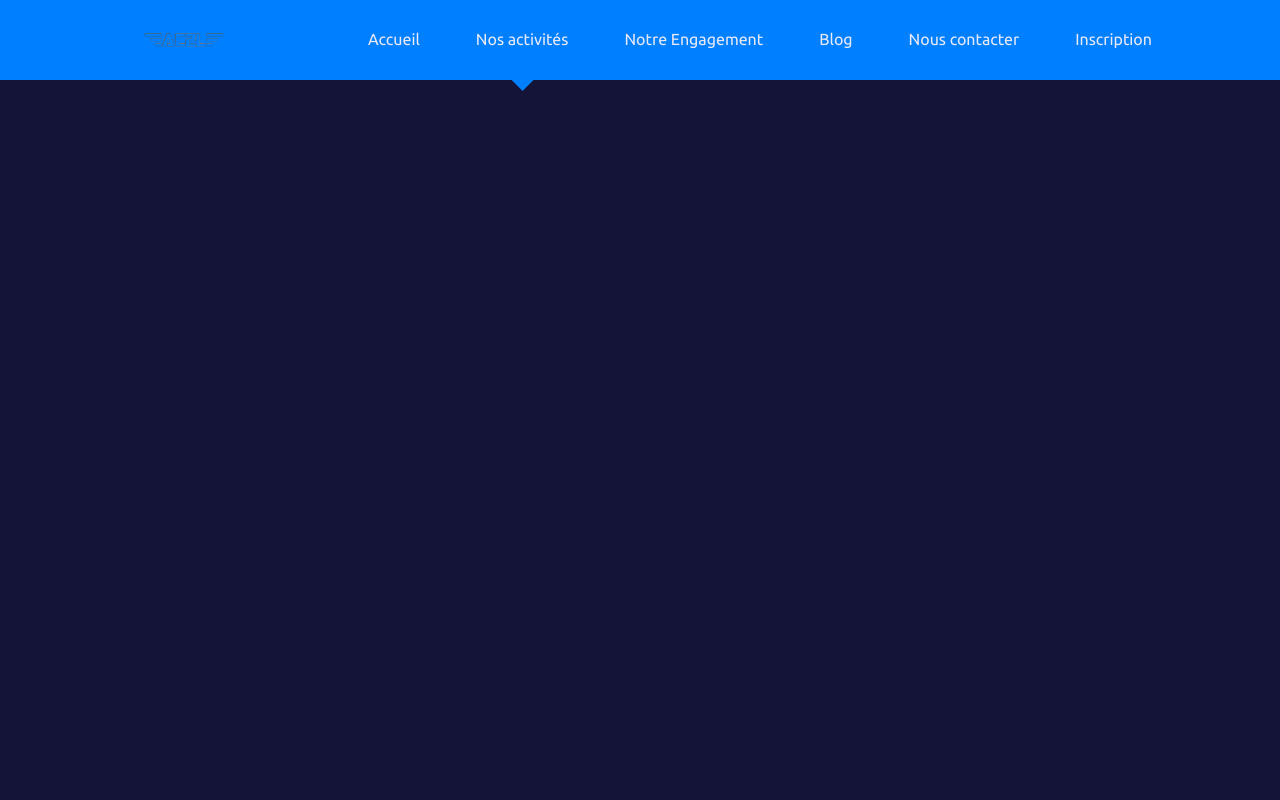
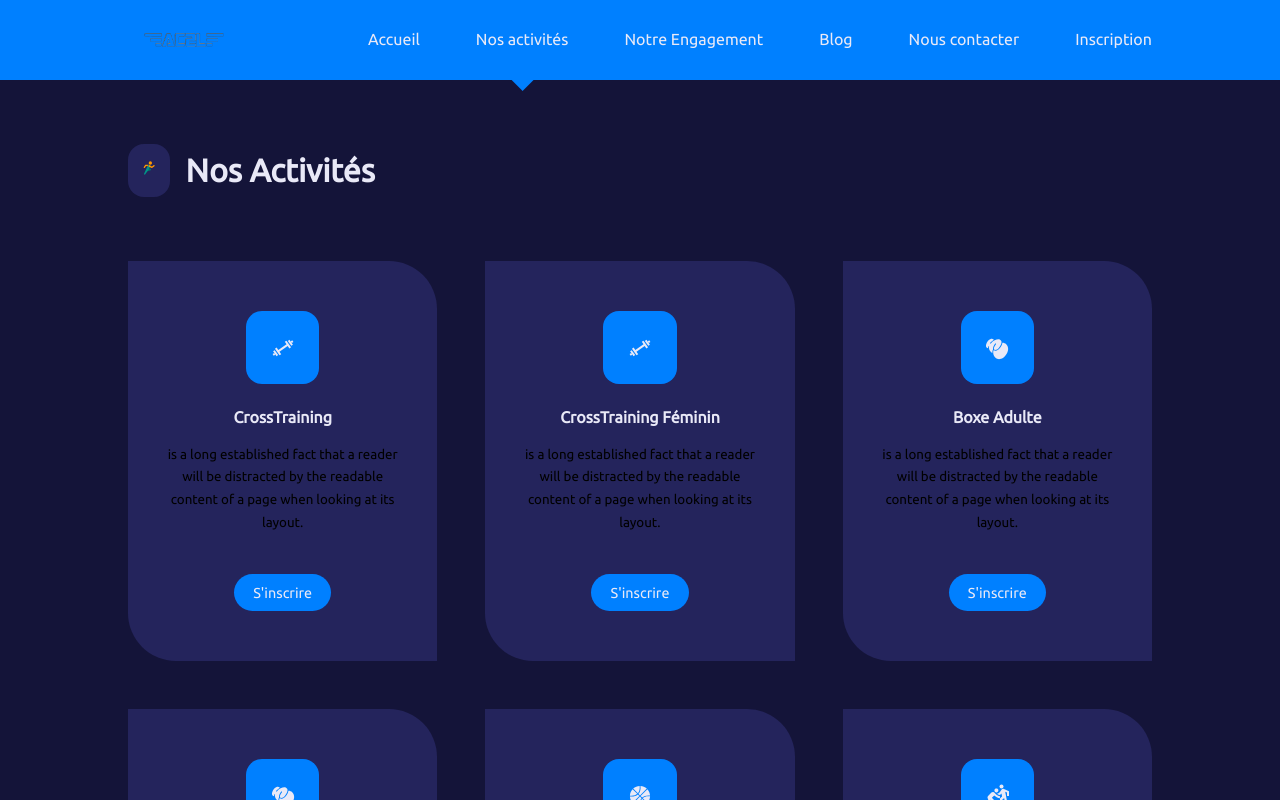
Before and after one commit to ouassilaaa/AC2L, a React (Create React App) app: page /activites in a window 1280 px wide. Shown: the top 800 px of the page. Built offline with nearby package versions, Linux system fonts and the light colour scheme.

Commit message:
data map

```diff
--- /dev/null
+++ b/src/UI/Card.js
@@ -0,0 +1,11 @@
+
+//
+const Card = ({className,children}) => {
+    return (
+        <article className={`card ${className}`}>
+            {children}
+        </article>
+    );
+};
+
+export default Card;
--- a/src/components/Header.js
+++ b/src/components/Header.js
@@ -13,7 +13,7 @@ const Header = () => {
                     Lorem Ipsum has been the industry's standard dummy text ever since the 1500s, when an unknown printer took a galley of type and scrambled it to make a type specimen book.
 
                     </p>
-                    <Link to = "/inscription" className='btn lg'>Adhésion AC2L</Link>
+                    <Link to = "/activites" className='btn lg'> Découvre nos activités </Link>
                 </div>
                 <div className="main__header-right">
                     <div className="main__header-circle">                    </div>
--- /dev/null
+++ b/src/components/Programmes.js
@@ -0,0 +1,38 @@
+import React from 'react';
+import {FcSportsMode} from 'react-icons/fc'
+import SectionActivites from './SectionActivites';
+import {programs} from'../data';
+import Card from '../UI/Card';
+import { Link } from 'react-router-dom';
+
+const Programmes = () => {
+    return (
+        <section className="programs">
+            <div className="container programs__container">
+                <SectionActivites icon={<FcSportsMode/>} title=" Nos Activités"/>
+
+            <div className="programs__wrapper">
+                {
+                    programs.map(({ id,icon,title,info})=>
+                    {
+                        return (
+                            <Card className="programs__program" key={id}>
+                                <span>{icon}</span>
+                                <h4>{title}</h4>
+                                <small>{info}</small>
+                                <Link to = "/inscription" className='btn sm'>S'inscrire</Link>
+
+                            </Card>
+                        )
+
+                    })
+                }
+
+                </div>
+            </div>
+
+        </section>
+    );
+};
+
+export default Programmes;
--- /dev/null
+++ b/src/components/SectionActivites.js
@@ -0,0 +1,13 @@
+import React from 'react';
+
+const SectionActivites = ({icon,title,className}) => {
+    return (
+        // créer un dynamisme pour nos differentes sections qu'on pourra réutiliser dans chaque component souhaité
+        <div className={`section__head ${className}`}>
+                    <span>{icon}</span>
+                    <h2>{title}</h2>
+                </div>
+    );
+};
+
+export default SectionActivites;
--- /dev/null
+++ b/src/components/Valeurs.js
@@ -0,0 +1,47 @@
+import React from 'react';
+import Image from "../images/valeurs.jpg";
+import {GiCutDiamond} from 'react-icons/gi'
+import SectionActivites from './SectionActivites';
+import {values} from '../data';
+import Card from '../UI/Card';
+
+const Valeurs = () => {
+    return (
+        <section className="values">
+            <div className="container values__container">
+                <div className="values__left">
+                    <div className="values__image">
+                        <img src={Image} alt="Cohésion" />
+                    </div>
+                </div>
+                <div className="values__right">
+                    <SectionActivites icon={GiCutDiamond} title="Valeurs"/>
+                    <p>
+                    On sait depuis longtemps que travailler avec du texte lisible et contenant du sens est source de distractions, et empêche de se concentrer sur la mise en page elle-même.
+
+                    </p>
+                    <div className="values__wrapper">
+                    {
+                    values.map(({ id,icon,title,desc})=>
+                    {
+                        return (
+                            <Card className="programs__program" key={id}>
+                                <span>{icon}</span>
+                                <h4>{title}</h4>
+                                <small>{desc}</small>
+
+
+                            </Card>
+                        )
+
+                    })
+                }
+                    </div>
+                </div>
+
+            </div>
+        </section>
+    );
+};
+
+export default Valeurs;
--- a/src/components/navbar.css
+++ b/src/components/navbar.css
@@ -4,7 +4,7 @@ nav{
     background: var(--color-primary);
     display: grid;
     place-items: center;
-    position: fixed;
+    /* position: fixed; */
     top: 0;
     left: 0;
     z-index: 99;
--- /dev/null
+++ b/src/data.js
@@ -0,0 +1,95 @@
+import {CgGym} from 'react-icons/cg';
+import {GiBoxingGlove} from 'react-icons/gi';
+import {GiBasketballBall} from 'react-icons/gi';
+import {MdSportsKabaddi} from 'react-icons/md';
+import {FaHandsHelping} from 'react-icons/fa';
+
+
+
+//data concernant les activités
+
+export const programs=[
+    {
+        id:1,
+        icon: <CgGym/>,
+        title:"CrossTraining",
+        info:" is a long established fact that a reader will be distracted by the readable content of a page when looking at its layout. "
+
+    },
+    {
+        id:2,
+        icon: <CgGym/>,
+        title:"CrossTraining Féminin",
+        info:" is a long established fact that a reader will be distracted by the readable content of a page when looking at its layout. "
+
+    },
+    {
+        id:3,
+        icon: <GiBoxingGlove/>,
+        title:"Boxe Adulte",
+        info:" is a long established fact that a reader will be distracted by the readable content of a page when looking at its layout. "
+
+    },
+    {
+        id:4,
+        icon: <GiBoxingGlove/>,
+        title:"Boxe Enfant",
+        info:" is a long established fact that a reader will be distracted by the readable content of a page when looking at its layout. "
+
+    },
+    {
+        id:5,
+        icon: <GiBasketballBall/>,
+        title:"Ecole de Basket Enfant",
+        info:" is a long established fact that a reader will be distracted by the readable content of a page when looking at its layout. "
+
+    },
+    {
+        id:6,
+        icon: <MdSportsKabaddi/>,
+        title:"Multi-Sport Gymnase Féminin",
+        info:" is a long established fact that a reader will be distracted by the readable content of a page when looking at its layout. "
+
+    },
+
+]
+
+export const values =[
+    {
+        id:1,
+        icon:<FaHandsHelping/>,
+        title:"Titre 1",
+        desc: "Contrary to popular belief, Lorem Ipsum is not simply random text. It has roots in a piece of classical "
+
+    },
+    {
+        id:2,
+        icon:<FaHandsHelping/>,
+        title:"Titre 1",
+        desc: "Contrary to popular belief, Lorem Ipsum is not simply random text. It has roots in a piece of classical "
+
+    },
+    {
+        id:3,
+        icon:<FaHandsHelping/>,
+        title:"Titre 2",
+        desc: "Contrary to popular belief, Lorem Ipsum is not simply random text. It has roots in a piece of classical "
+
+    },
+    {
+        id:4,
+        icon:<FaHandsHelping/>,
+        title:"Titre 3",
+        desc: "Contrary to popular belief, Lorem Ipsum is not simply random text. It has roots in a piece of classical "
+
+    },
+    {
+        id:5,
+        icon:<FaHandsHelping/>,
+        title:"Titre 4",
+        desc: "Contrary to popular belief, Lorem Ipsum is not simply random text. It has roots in a piece of classical "
+
+    },
+
+
+]
--- a/src/index.css
+++ b/src/index.css
@@ -101,3 +101,64 @@ img{
 .btn.sm:hover{
   background: var(--color-gray-100);
 }
+
+
+.section{
+  margin-top: 10rem;
+
+}
+
+/* //card de la page activités  */
+.section__head{
+  display: flex;
+  align-items: center;
+  gap: 1rem;
+}
+
+.section__head span{
+  background: var(--color-gray-500);
+  padding: 0.8rem;
+  border-radius: 1rem;
+  color: var(--color-secondary);
+}
+
+.card{
+  background: var(--color-gray-500);
+  border: 2px solid transparent;
+  text-align: center;
+  padding: 3rem 2rem;
+  border-radius: 0 3rem 0;
+}
+
+.card:hover{
+  background: transparent;
+  border-color: var(--color-gray-400);
+  cursor:default;
+
+}
+
+.card span{
+  width: 3rem;
+  height: 3rem;
+  background: var(--color-primary);
+  color: var(--color-gray-100);
+  font-size: 1.5rem;
+  padding: 0.8rem;
+  display: grid;
+  place-items: center;
+  margin-bottom: 1.5rem;
+  margin-inline: auto;
+  border-radius: 1rem;
+  transition: var(--transition);
+}
+
+.card:hover span{
+  background: var(--color-secondary);
+  color: var(--color-gray-600);
+}
+
+.card small{
+  margin-top: 1rem;
+  display: block;
+  font-weight: 300;
+}
--- a/src/pages/activites/Activites.js
+++ b/src/pages/activites/Activites.js
@@ -1,10 +1,11 @@
 import React from 'react';
 import './activites.css';
+import Programmes from '../../components/Programmes';
 
 const Activites = () => {
     return (
         <div>
-
+          <Programmes/>
         </div>
     );
 };
--- a/src/pages/activites/activites.css
+++ b/src/pages/activites/activites.css
@@ -0,0 +1,22 @@
+.programs{
+    margin-top: 4rem;
+}
+
+.programs__wrapper{
+    display: grid;
+    grid-template-columns: repeat(3, 3fr);
+    gap: 3rem;
+    margin-top: 4rem;
+}
+
+.programs__program a {
+    margin-top: 2.5rem;
+    display: flex;
+    align-items: center;
+    justify-content: center;
+}
+
+.programs__program:hover a {
+    background: var(--color-secondary);
+    color: var(--color-gray-600);
+}
--- a/src/pages/blog/Blog.js
+++ b/src/pages/blog/Blog.js
@@ -1,9 +1,8 @@
+import Valeurs from '../../components/Valeurs';
 import'./blog.css';
 const Blog = () => {
     return (
-        <div>
-            <h1>je suis le blog</h1>
-        </div>
+        <Valeurs/>
     );
 };
 
--- a/src/pages/engagement/Engagement.js
+++ b/src/pages/engagement/Engagement.js
@@ -1,11 +1,9 @@
-import './engagement.css'
-
 import React from 'react';
 
 const Engagement = () => {
     return (
         <div>
-
+            <h1>je suis test</h1>
         </div>
     );
 };
```
Also changed, not shown: src/images/test.png (deleted), 1 other file (tests, documents, lock files or other folders).
